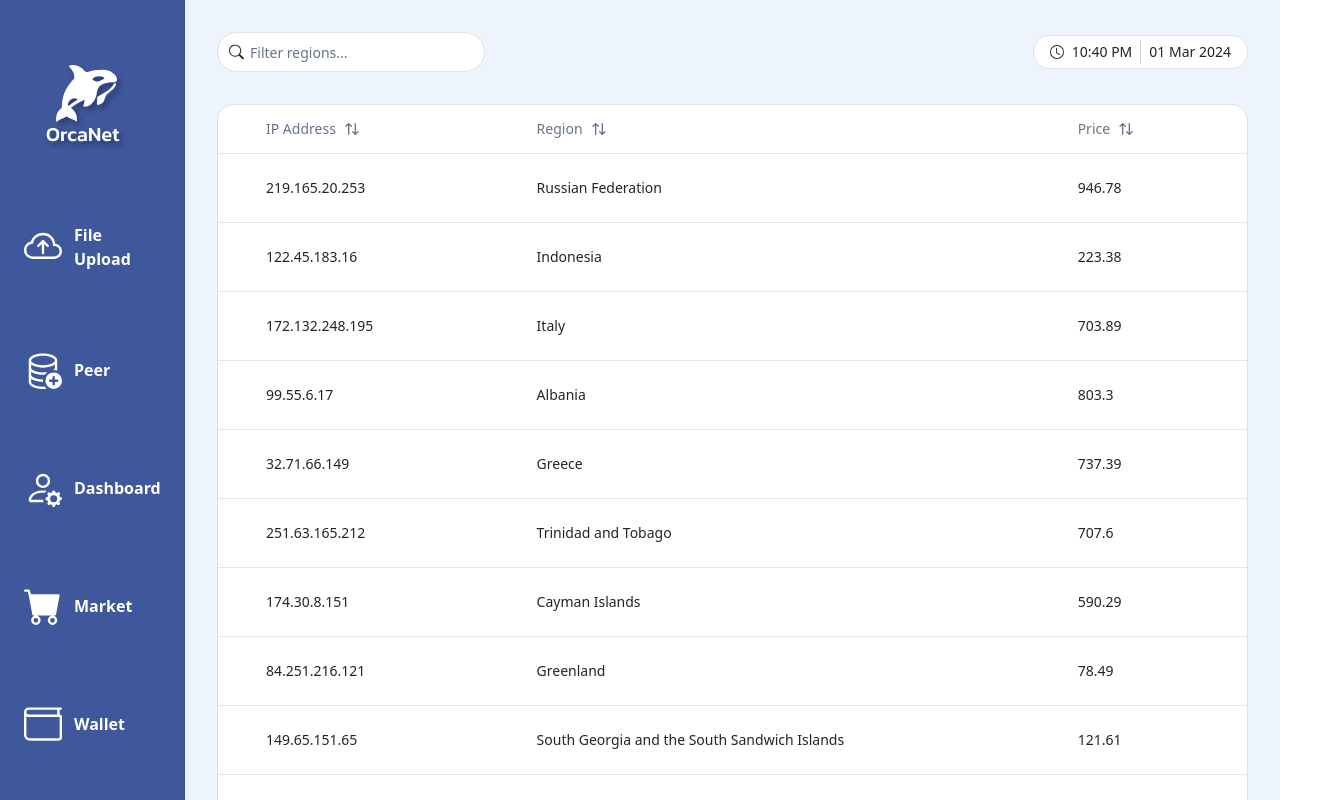
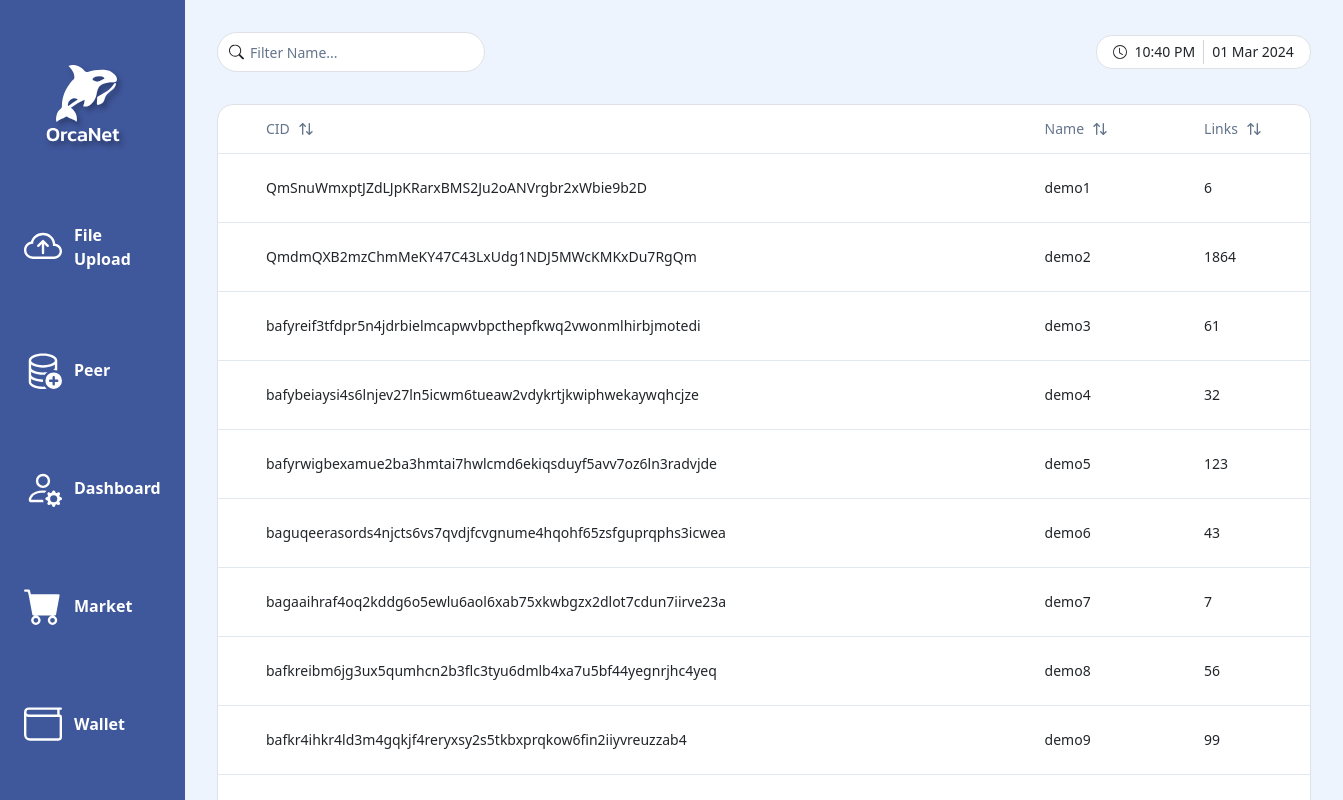
Before and after one commit to sbu-416-24sp/orcanet-desktop-deprecated, a React (Vite) app in the folder frontend/: page /market in a window 1280 px wide. Shown: the top 800 px of the page, 1343 px wide, since content can reach past the window. Built offline with nearby package versions, Linux system fonts and the light colour scheme; the HTML template or start-up script is replaced by a standard one.

Commit message:
Change Market Page with new data

```diff
--- a/frontend/src/App.tsx
+++ b/frontend/src/App.tsx
@@ -31,7 +31,6 @@ function AnimatedRoutes() {
       <Route path="/setting" element={<SettingPage />} />
       <Route path="/market" element={<MarketPage />} />
       <Route path="/help" element={<HelpPage />} />
-      {/* <Route path="/wallet" element={<MarketPage />} /> */}
     </Routes>
   );
 }
--- /dev/null
+++ b/frontend/src/components/Market/MarketData.tsx
@@ -0,0 +1,65 @@
+import { File } from "./MarketTableType";
+const marketData: File[] = [
+  {
+    cid: "QmSnuWmxptJZdLJpKRarxBMS2Ju2oANVrgbr2xWbie9b2D",
+    name: "demo1",
+    links: 6,
+  },
+  {
+    cid: "QmdmQXB2mzChmMeKY47C43LxUdg1NDJ5MWcKMKxDu7RgQm",
+    name: "demo2",
+    links: 1864,
+  },
+  {
+    cid: "bafyreif3tfdpr5n4jdrbielmcapwvbpcthepfkwq2vwonmlhirbjmotedi",
+    name: "demo3",
+    links: 61,
+  },
+  {
+    cid: "bafybeiaysi4s6lnjev27ln5icwm6tueaw2vdykrtjkwiphwekaywqhcjze",
+    name: "demo4",
+    links: 32,
+  },
+  {
+    cid: "bafyrwigbexamue2ba3hmtai7hwlcmd6ekiqsduyf5avv7oz6ln3radvjde",
+    name: "demo5",
+    links: 123,
+  },
+  {
+    cid: "baguqeerasords4njcts6vs7qvdjfcvgnume4hqohf65zsfguprqphs3icwea",
+    name: "demo6",
+    links: 43,
+  },
+  {
+    cid: "bagaaihraf4oq2kddg6o5ewlu6aol6xab75xkwbgzx2dlot7cdun7iirve23a",
+    name: "demo7",
+    links: 7,
+  },
+  {
+    cid: "bafkreibm6jg3ux5qumhcn2b3flc3tyu6dmlb4xa7u5bf44yegnrjhc4yeq",
+    name: "demo8",
+    links: 56,
+  },
+  {
+    cid: "bafkr4ihkr4ld3m4gqkjf4reryxsy2s5tkbxprqkow6fin2iiyvreuzzab4",
+    name: "demo9",
+    links: 99,
+  },
+  {
+    cid: "bagaaifcavabu6fzheerrmtxbbwv7jjhc3kaldmm7lbnvfopyrthcvod4m6ygpj3unrcggkzhvcwv5wnhc5ufkgzlsji7a",
+    name: "demo10",
+    links: 47,
+  },
+  {
+    cid: "QmSnuWmxptJZdLJpKRarxBMS2Ju2oANVrgbr2xWbie4123",
+    name: "demo11",
+    links: 23,
+  },
+  {
+    cid: "QmSnuWmxptJZdLJpKRarxBMS2Ju2oANVrgbr2xWbie9b45",
+    name: "demo12",
+    links: 13,
+  },
+];
+
+export default marketData;
--- a/frontend/src/components/Market/MarketPage.tsx
+++ b/frontend/src/components/Market/MarketPage.tsx
@@ -1,12 +1,12 @@
 import { DataTable } from "./MarketTable";
-import { columns } from "./columns";
+import { columns } from "./MarketTableType";
 
-import fakeSeeds from "./fakeSeeds";
+import data from "./MarketData";
 
 const MarketPage = () => {
   return (
     <div className="p-8 h-full bg-blue-100 bg-opacity-50">
-      <DataTable columns={columns} data={fakeSeeds} />
+      <DataTable columns={columns} data={data} />
     </div>
   );
 };
--- a/frontend/src/components/Market/MarketTable.tsx
+++ b/frontend/src/components/Market/MarketTable.tsx
@@ -69,12 +69,10 @@ export function DataTable<TData>({ columns, data }: DataTableProps<TData>) {
             type="text"
             // placeholder="Search File/CID"
             className="focus:outline-none px-8 rounded-3xl"
-            placeholder="Filter regions..."
-            value={
-              (table.getColumn("region")?.getFilterValue() as string) ?? ""
-            }
+            placeholder="Filter Name..."
+            value={(table.getColumn("name")?.getFilterValue() as string) ?? ""}
             onChange={(event) =>
-              table.getColumn("region")?.setFilterValue(event.target.value)
+              table.getColumn("name")?.setFilterValue(event.target.value)
             }
             // className="max-w-sm inline"
           />
--- a/frontend/src/components/Market/columns.tsx
+++ b/frontend/src/components/Market/MarketTableType.tsx
@@ -5,13 +5,13 @@ import { Button } from "@/components/ui/button";
 
 // This type is used to define the shape of our data.
 // You can use a Zod schema here if you want.
-export type Seed = {
-  ipAddress: string;
-  region: string;
-  price: number;
+export type File = {
+  cid: string;
+  name: string;
+  links: number;
 };
 
-export const columns: ColumnDef<Seed>[] = [
+export const columns: ColumnDef<File>[] = [
   // {
   //   id: "select",
   //   header: ({ table }) => (
@@ -33,48 +33,48 @@ export const columns: ColumnDef<Seed>[] = [
   //   ),
   // },
   {
-    accessorKey: "ipAddress",
+    accessorKey: "cid",
     header: ({ column }) => {
       return (
         <Button
           variant="ghost"
           onClick={() => column.toggleSorting(column.getIsSorted() === "asc")}
         >
-          IP Address
+          CID
           <ArrowUpDown className="ml-2 h-4 w-4" />
         </Button>
       );
     },
-    cell: ({ row }) => <div className="ml-6">{row.getValue("ipAddress")}</div>,
+    cell: ({ row }) => <div className="ml-6">{row.getValue("cid")}</div>,
   },
   {
-    accessorKey: "region",
+    accessorKey: "name",
     header: ({ column }) => {
       return (
         <Button
           variant="ghost"
           onClick={() => column.toggleSorting(column.getIsSorted() === "asc")}
         >
-          Region
+          Name
           <ArrowUpDown className="ml-2 h-4 w-4" />
         </Button>
       );
     },
-    cell: ({ row }) => <div className="ml-6">{row.getValue("region")}</div>,
+    cell: ({ row }) => <div className="ml-6">{row.getValue("name")}</div>,
   },
   {
-    accessorKey: "price",
+    accessorKey: "links",
     header: ({ column }) => {
       return (
         <Button
           variant="ghost"
           onClick={() => column.toggleSorting(column.getIsSorted() === "asc")}
         >
-          Price
+          Links
           <ArrowUpDown className="ml-2 h-4 w-4" />
         </Button>
       );
     },
-    cell: ({ row }) => <div className="ml-6">{row.getValue("price")}</div>,
+    cell: ({ row }) => <div className="ml-6">{row.getValue("links")}</div>,
   },
 ];
--- a/frontend/src/components/Market/fakeSeeds.tsx
+++ /dev/null
@@ -1,119 +0,0 @@
-export type Seed = {
-  ipAddress: string;
-  region: string;
-  price: number;
-};
-const fakeSeeds: Seed[] = [
-  {
-    ipAddress: "219.165.20.253",
-    region: "Russian Federation",
-    price: 946.78,
-  },
-  {
-    ipAddress: "122.45.183.16",
-    region: "Indonesia",
-    price: 223.38,
-  },
-  {
-    ipAddress: "172.132.248.195",
-    region: "Italy",
-    price: 703.89,
-  },
-  {
-    ipAddress: "99.55.6.17",
-    region: "Albania",
-    price: 803.3,
-  },
-  {
-    ipAddress: "32.71.66.149",
-    region: "Greece",
-    price: 737.39,
-  },
-  {
-    ipAddress: "251.63.165.212",
-    region: "Trinidad and Tobago",
-    price: 707.6,
-  },
-  {
-    ipAddress: "174.30.8.151",
-    region: "Cayman Islands",
-    price: 590.29,
-  },
-  {
-    ipAddress: "84.251.216.121",
-    region: "Greenland",
-    price: 78.49,
-  },
-  {
-    ipAddress: "149.65.151.65",
-    region: "South Georgia and the South Sandwich Islands",
-    price: 121.61,
-  },
-  {
-    ipAddress: "134.58.79.54",
-    region: "Syrian Arab Republic",
-    price: 97.25,
-  },
-  {
-    ipAddress: "53.214.35.2",
-    region: "South Georgia and the South Sandwich Islands",
-    price: 602.46,
-  },
-  {
-    ipAddress: "64.250.67.133",
-    region: "Libyan Arab Jamahiriya",
-    price: 732.16,
-  },
-  {
-    ipAddress: "238.142.10.135",
-    region: "Guadeloupe",
-    price: 403.1,
-  },
-  {
-    ipAddress: "9.71.212.58",
-    region: "Italy",
-    price: 456.97,
-  },
-  {
-    ipAddress: "227.206.231.69",
-    region: "Mauritania",
-    price: 698.3,
-  },
-  {
-    ipAddress: "200.100.155.137",
-    region: "Dominican Republic",
-    price: 662.53,
-  },
-  {
-    ipAddress: "115.192.173.18",
-    region: "Saudi Arabia",
-    price: 157.59,
-  },
-  {
-    ipAddress: "89.173.148.199",
-    region: "Bhutan",
-    price: 303.92,
-  },
-  {
-    ipAddress: "194.155.107.141",
-    region: "Uganda",
-    price: 919.85,
-  },
-  {
-    ipAddress: "83.147.252.20",
-    region: "Eritrea",
-    price: 849.76,
-  },
-  {
-    ipAddress: "64.136.173.233",
-    region: "Puerto Rico",
-    price: 800.21,
-  },
-  {
-    ipAddress: "23.179.127.246",
-    region: "United Kingdom",
-    price: 640.2,
-  },
-];
-
-export default fakeSeeds;
```
